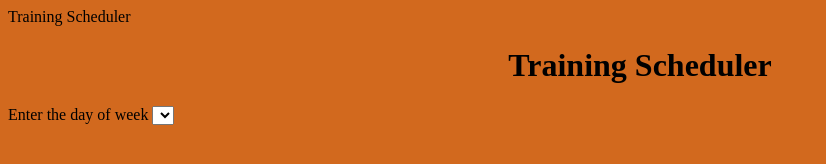
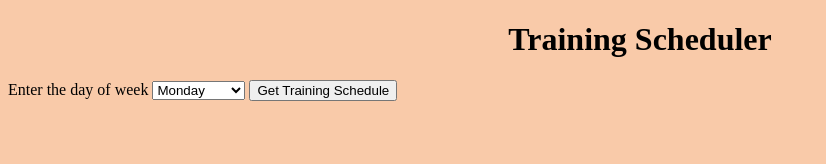
Before and after one commit to michaele490/boxer-training-scheduler, a plain HTML site: page index.html in a window 1280 px wide. Shown: the whole page, without its empty margins (0-826 px from the left). Drawn offline with Linux system fonts and the light colour scheme.

Commit message:
Basic structure for application

```diff
--- a/index.html
+++ b/index.html
@@ -3,12 +3,12 @@
 <head>
     <meta charset="UTF-8">
     <meta name="viewport" content="width=device-width, initial-scale=1.0"
-    <meta name="description" content="Schedule for boxer's training based on day of week"
+    <meta name="description" content="Schedule for boxer's training based on day of week">
     <title>Training Scheduler</title>
 
     <style>
         body {
-            background-color: chocolate;
+            background-color: rgb(249, 202, 169);
         }
 
         h1 {
@@ -20,8 +20,26 @@
     <h1>Training Scheduler</h1>
 
     <div>
-        <label for="weekDay">Enter the day of week</label>
-        <select id="weekDay"></select>
+        <form>
+            <label for="weekDay">Enter the day of week</label>
+            <select id="weekDay" name="weekDay">
+                <option value="Monday">Monday</option>
+                <option value="Tuesday">Tuesday</option>
+                <option value="Wednesday">Wednesday</option>
+                <option value="Thursday">Thursday</option>
+                <option value="Friday">Friday</option>
+                <option value="Saturday">Saturday</option>
+                <option value="Sunday">Sunday</option>
+            </select>
+
+            <button type="button" onclick="showTraining()">Get Training Schedule</button>
+        </form>
     </div>
+
+    <div>
+
+    </div>
+
+    <script src="script.js"></script>
 </body>
 </html>
--- a/script.js
+++ b/script.js
@@ -0,0 +1,3 @@
+function showTraining() {
+
+}
```
